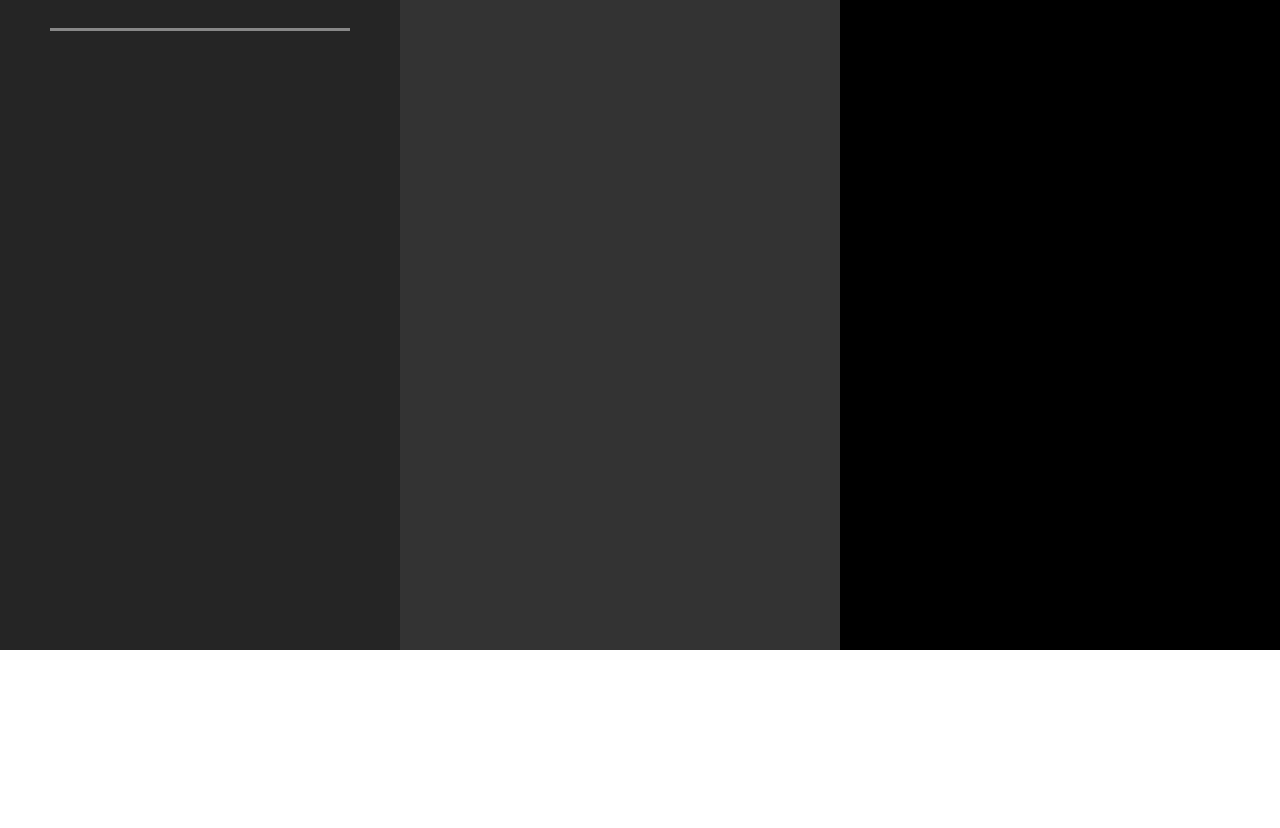
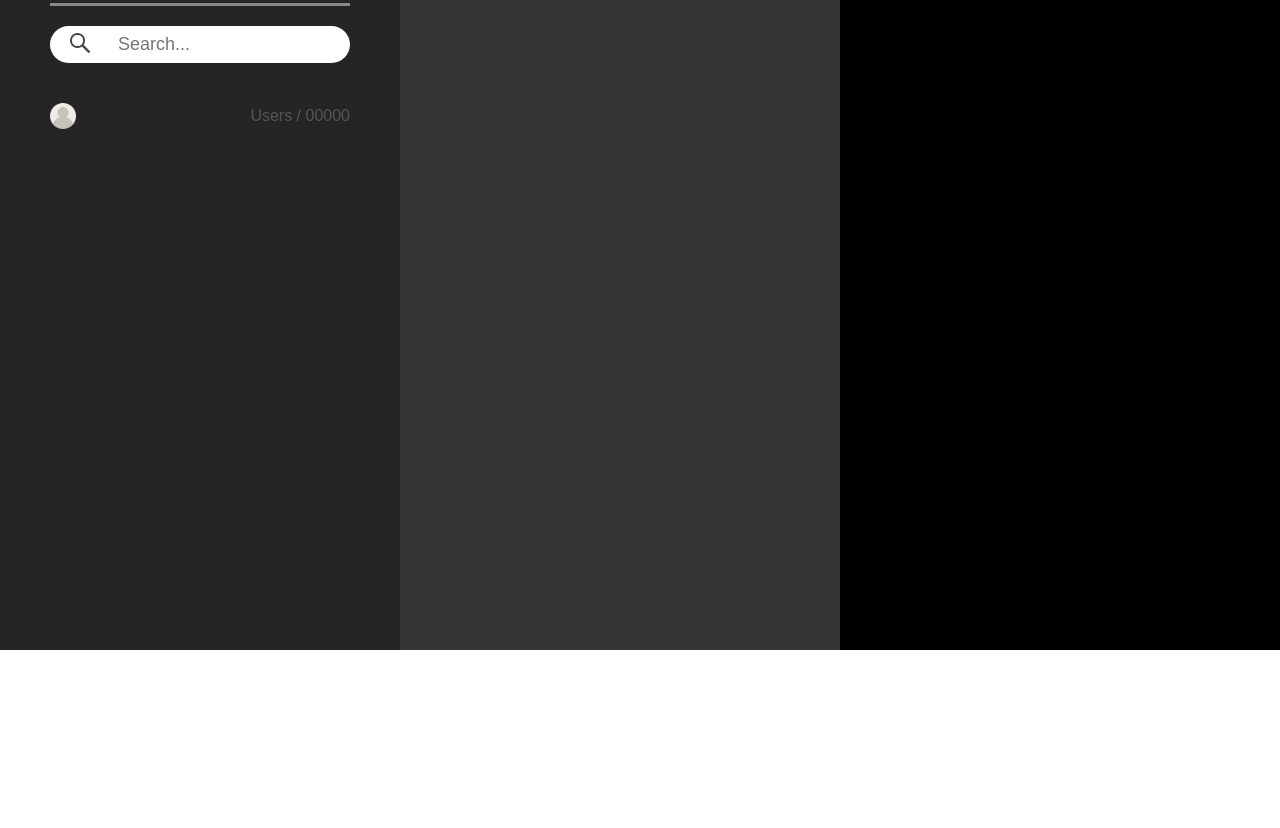
Before and after one commit to hectorclarkag/html_css_js_12, a plain HTML site: page index.html in a window 1280 px wide. Shown: the part 150-978 px from the top of the page. Drawn offline with Linux system fonts and the light colour scheme.

Commit message:
primeiro menu

```diff
--- a/index.html
+++ b/index.html
@@ -7,14 +7,33 @@
     <link rel="stylesheet" href="style.css">
 </head>
 <body>
-    <div class="container">
-        <div class="menu">
-            <img src="wrLogo.png" alt="">
-            <div class="underline"></div>
-        </div>
-        <div class="user"></div>
-        <div class="cv"></div>
-        <div class="content"></div>
+    <div id="container">
+        <!-- Containner de todos os usuarios -->
+        <menu id="menu">
+
+            <div class="centralized">
+                <img src="wrLogo.png" alt="">
+                <div class="underline"></div>
+                <div class="search_box">
+                    <button type="submit"><img src="search.png" alt="search"></button>
+                    <input type="text" name="search" id="search" placeholder="Search...">
+                </div>
+                <div class="users_count">
+                    <img src="user.png" alt="user_symbol">
+                    <label for="underline">Users / <span>00000</span></label>
+                </div>
+            </div>
+
+        </menu>
+
+        <!-- Containner do usuario selecionado -->
+        <div id="user_picture"></div>
+
+        <!-- Containner do curriculum do usuario selecionado -->
+        <div id="user_cv"></div>
+
+        <!-- Containner dos trabalhos do usuario selecionado -->
+        <div id="user_content"></div>
     </div>
 </body>
 </html>
--- a/style.css
+++ b/style.css
@@ -9,12 +9,12 @@ body {
     background: black;
 }
 
-.container {
+#container {
     display: flex;
     flex-wrap: wrap;
 }
 
-.menu {
+#menu {
     height: 100vh;
     min-width: 400px;
     max-width: 400px;
@@ -22,32 +22,73 @@ body {
     background: #252525;
 }
 
-.user {
+#user_picture {
     height: 100vh;
     min-width: 400px;
     flex-grow: 1;
     background: #333333;
 }
 
-.cv {
+#user_cv {
     height: 100vh;
     min-width: 400px;
     flex-grow: 1;
     background: #000000;
 }
-.content {
+#user_content {
     height: 100vh;
     width: 25%;
     min-width: 400px;
     flex-grow: 2;
     background: #fff;
 }
-.menu img {
-    margin: 80px 0 20px 60px;
+.centralized {
+    width: 300px;
+    height: 100vh;
+    margin: 80px auto;
 }
+.centralized img {
+    width: 100%;
+}
+
 .underline {
-    max-width: 300px;
+    width: 100%;
     height: 3px;
     background: #888;
-    margin: 20px auto;
+    margin: 20px 0;
 }
+.search_box {
+    display: flex;
+    justify-content: center;
+    align-items: center;
+}
+.search_box button {
+    border-top-left-radius: 50px;
+    border-bottom-left-radius: 50px;
+    height: 37px;
+    border: none;
+    background: #fff;
+}
+.search_box img {
+    width: 20px;
+    height: 20px;
+    margin: 5px 20px;
+}
+.search_box input {
+    border-top-right-radius: 50px;
+    border-bottom-right-radius: 50px;
+    border: none;
+    width: 100%;
+    padding: 8px;
+    font-size: 18px;
+}
+.users_count {
+    display: flex;
+    justify-content: space-between;
+    align-items: center;
+    color: #555;
+    margin: 40px 0;
+}
+.users_count img{
+    width: 26px;
+}
```
